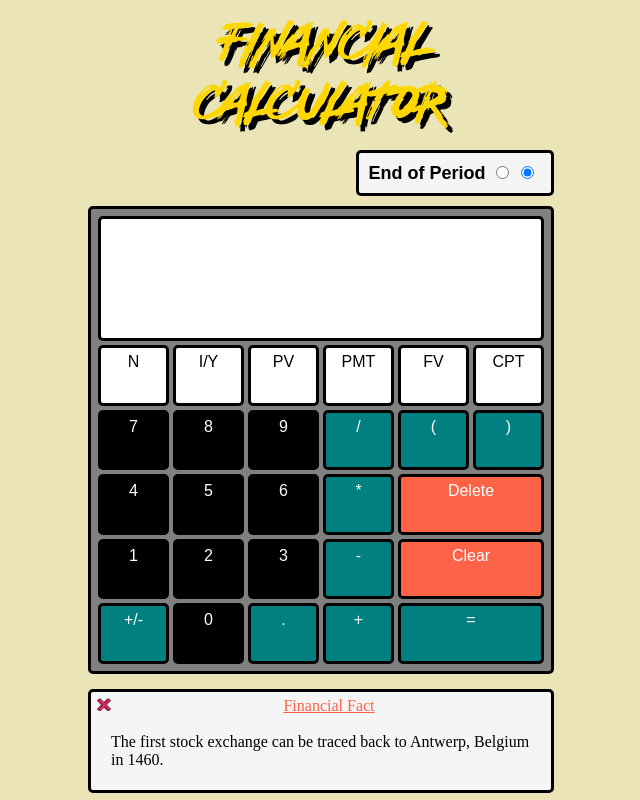
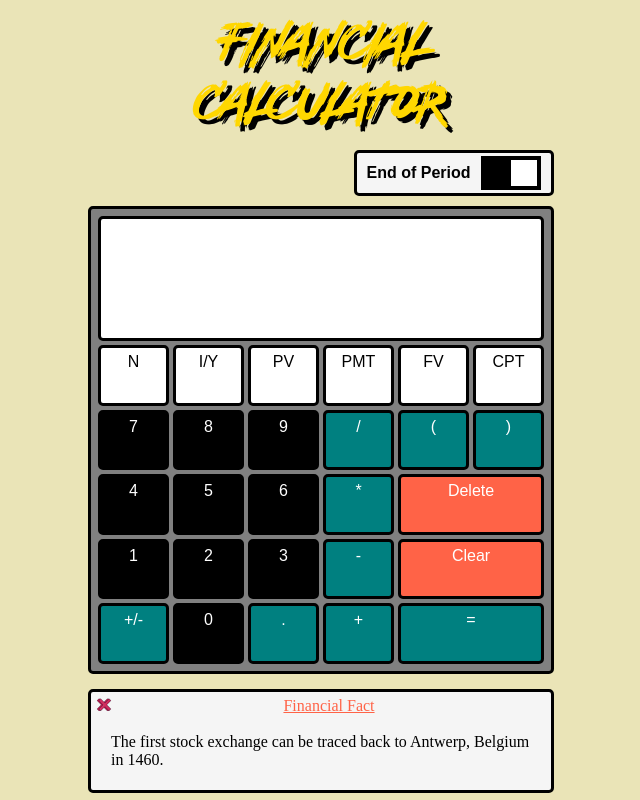
Before and after one commit to BradleyParkerDev/financial-calculator, a website: page index.html in a window 1280 px wide. Shown: the whole page, without its empty margins (319-959 px from the left). Drawn offline with Linux system fonts and the light colour scheme.

Commit message:
replaced radio buttons with a switch, for payment period

```diff
--- a/index.html
+++ b/index.html
@@ -15,25 +15,25 @@
         </div>
     </div>
 
-    <!-- Period Toggle -->
-    <div id = "period-toggle-outer-container">
-        <div id = 'period-toggle-inner-container'>
-            <div id = 'period-toggle'>
-                <p id = 'pt-text'>
+    <!-- Period Switch -->
+    <div id = "div2">
+        <div id = 'period-switch-outer-container'>
+            <div id = 'period-switch'>
+                <p id = 'ps-text'>
                     End of Period
                 </p>
-                <div id = 'pt-buttons'>
-                    <input type="radio" class = 'period' name ='period' value= "beginning" />
-                    <input type="radio" class = 'period' name='period' value = 'end' checked/>
-
-                </div>
+                <!-- switch -->
+                <label class="switch">
+                    <input id="period-switch-checkbox" type="checkbox" checked>
+                    <span class="slider"></span>
+                </label>
             </div>
         </div>
 
     </div>
 
     <!-- Financial Calculator -->
-    <div id="div2">
+    <div id="div3">
         <div id="calculator">
             <!--screen Row 1 and 2-->
             <div id="screenview">
@@ -76,7 +76,7 @@
         </div>
     </div>
     <!-- Financial Fact -->
-    <div id="div3">
+    <div id="div4">
         <div id="financial-fact">
             <div id="financial-fact-title-div">
                 <div id="financial-fact-close-button-div">
--- a/main.js
+++ b/main.js
@@ -120,9 +120,8 @@ let result = 0;
 //////////////////////////////////////////////////////////////
 
 // Period Radio Buttons
-let periodRadioButton = document.querySelectorAll('#pt-buttons .period');
-let periodText = document.querySelector('#pt-text');
-
+let periodText = document.querySelector('#ps-text');
+let periodSwitchCheckbox = document.querySelector('#period-switch-checkbox')
 
 //Screens
 let screenview = document.querySelector('#screenview');
@@ -157,20 +156,22 @@ let eqlButton = document.querySelector('#button-eql');
 //////////////////////////////////////////////////////////////
 //Event Handlers
 //////////////////////////////////////////////////////////////
-for(let i = 0; i < periodRadioButton.length; i++){
-    periodRadioButton[i].addEventListener('click', function(){
-        console.log(`Payment Period: ${periodRadioButton[i].value}`)
-        if(periodRadioButton[i].value === 'end'){
-            periodText.innerText = 'End of Period'
-            end = true;
-        }else{
-            periodText.innerText = 'Beginning of Period'
 
-            end = false;
+// Period Switch Checkbox
+periodSwitchCheckbox.addEventListener('click', function() {
+    if (periodSwitchCheckbox.checked === true) {
+        // console.log('Switch checked');
+        periodText.innerText = 'End of Period';
+        console.log(`Payment Period: End`)
 
-        }
-    })
-}
+        end = true;
+    } else {
+        // console.log('Switch unchecked');
+        periodText.innerText = 'Beginning of Period';
+        console.log(`Payment Period: Beginning`)
+        end = false;
+    }
+});
 
 // Number button values added to screen
 for(let i = 0; i < numberButton.length; i++){
--- a/style.css
+++ b/style.css
@@ -22,7 +22,19 @@ body {
     width: 100%;
 
 }
+
 #div2{
+    display: flex;
+    justify-content: center;
+    align-items: end;
+    height:auto;
+    width: 100%;
+    /* border: 1px dashed black; */
+    padding:0px;
+    margin-bottom: 10px;
+}
+
+#div3{
     display: flex;
     justify-content: center;
     align-items: center;
@@ -32,7 +44,7 @@ body {
 
 }
 
-#div3{
+#div4{
     display: flex;
     justify-content: center;
     align-items: center;
@@ -53,21 +65,11 @@ body {
 
 /*
 ///////////////////////////////////////////////////////////////////////////
-//Period Toggle
+//Period Switch Container and Text
 ///////////////////////////////////////////////////////////////////////////
 */
 
-#period-toggle-outer-container{
-    display: flex;
-    justify-content: center;
-    align-items: end;
-    height:auto;
-    width: 100%;
-    /* border: 1px dashed black; */
-    padding:0px;
-    margin-bottom: 10px;
-}
-#period-toggle-inner-container{
+#period-switch-outer-container{
     display: flex;
     justify-content: end;
     /* align-items: center; */
@@ -79,9 +81,8 @@ body {
     width:100%;
     padding:0px;
 
-    /* border: 1px dashed black; */
 }
-#period-toggle{
+#period-switch{
     height: 20px;
     display: flex;
     justify-content: end;
@@ -96,22 +97,71 @@ body {
     border-radius: 5px;
 
 }
-#pt-text{
+#ps-text{
     width: auto;
     /* border: 1px dashed black; */
     font-family: Arial, Helvetica, sans-serif;
-
     font-size: 16px;
     font-weight: bold;
     line-height: 18px;
     padding:0px;
     margin:0px;
 }
-#pt-buttons{
-    /* border: 1px dashed black; */
-    margin-left: 5px;
-    width: 50px;
-    padding:0px;
+
+
+/*
+///////////////////////////////////////////////////////////////////////////
+//Period Switch Checkbox
+///////////////////////////////////////////////////////////////////////////
+*/
+
+.switch {
+    position: relative;
+    display: inline-block;
+    width: 60px;
+    height: 34px;
+    margin-left: 10px;
+}
+
+.switch input {
+    opacity: 0;
+    width: 0;
+    height: 0;
+}
+
+.slider {
+    position: absolute;
+    cursor: pointer;
+    top: 0;
+    left: 0;
+    right: 0;
+    bottom: 0;
+    background-color: black;
+    -webkit-transition: .4s;
+    transition: .4s;
+}
+
+.slider:before {
+    position: absolute;
+    content: "";
+    height: 26px;
+    width: 26px;
+    left: 4px;
+    bottom: 4px;
+    background-color: white;
+    -webkit-transition: .4s;
+    transition: .4s;
+ }
+
+input:checked + .slider {
+    background-color: black;
+}
+
+
+input:checked + .slider:before {
+    -webkit-transform: translateX(26px);
+    -ms-transform: translateX(26px);
+    transform: translateX(26px);
 }
 
 
@@ -318,7 +368,7 @@ body {
 ///////////////////////////////////////////////////////////////////////////
 */
 @media screen and (min-width: 290px) {
-    #period-toggle-inner-container{
+    #period-switch-inner-container{
         margin-right: 5px;
     }
     #pt-text{
@@ -332,7 +382,7 @@ body {
     }
   }
   @media screen and (min-width: 475px) {
-    #period-toggle-inner-container{
+    #period-switch-inner-container{
         margin-left: 0px;
         margin-right: 0px;
     }
```
